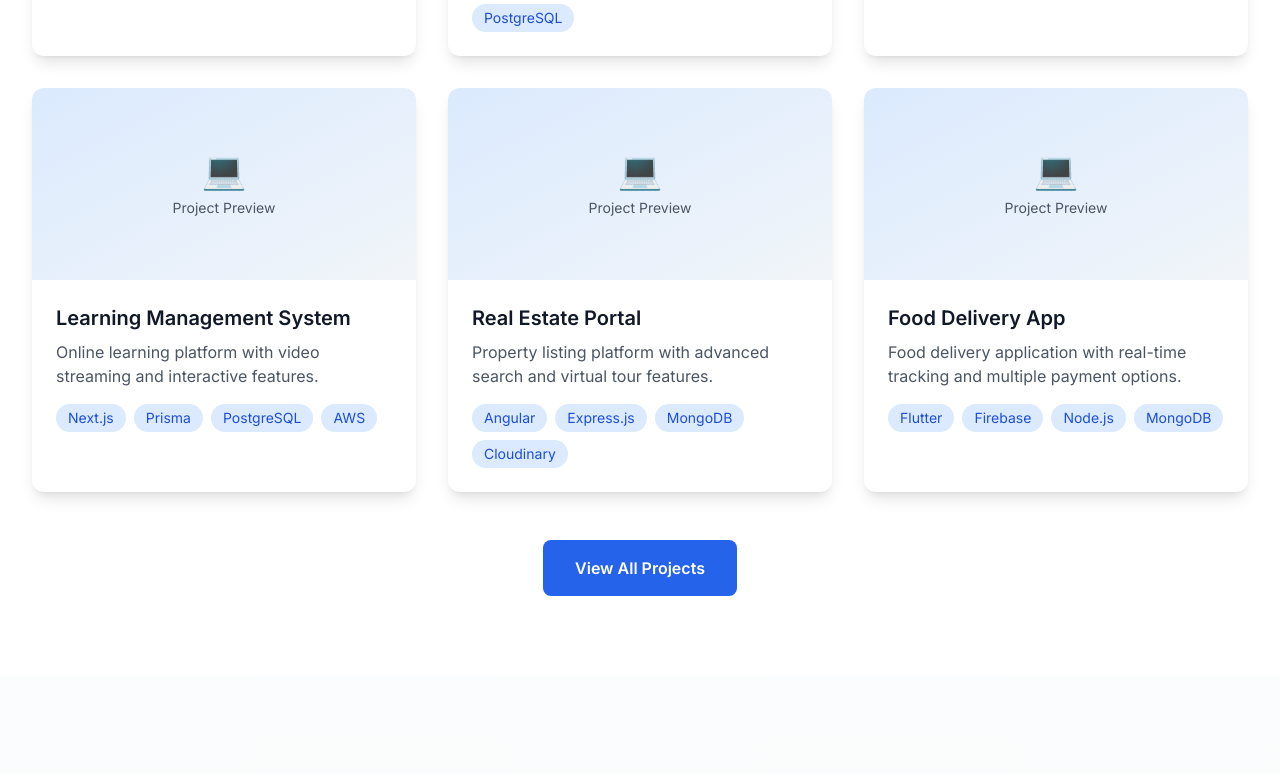
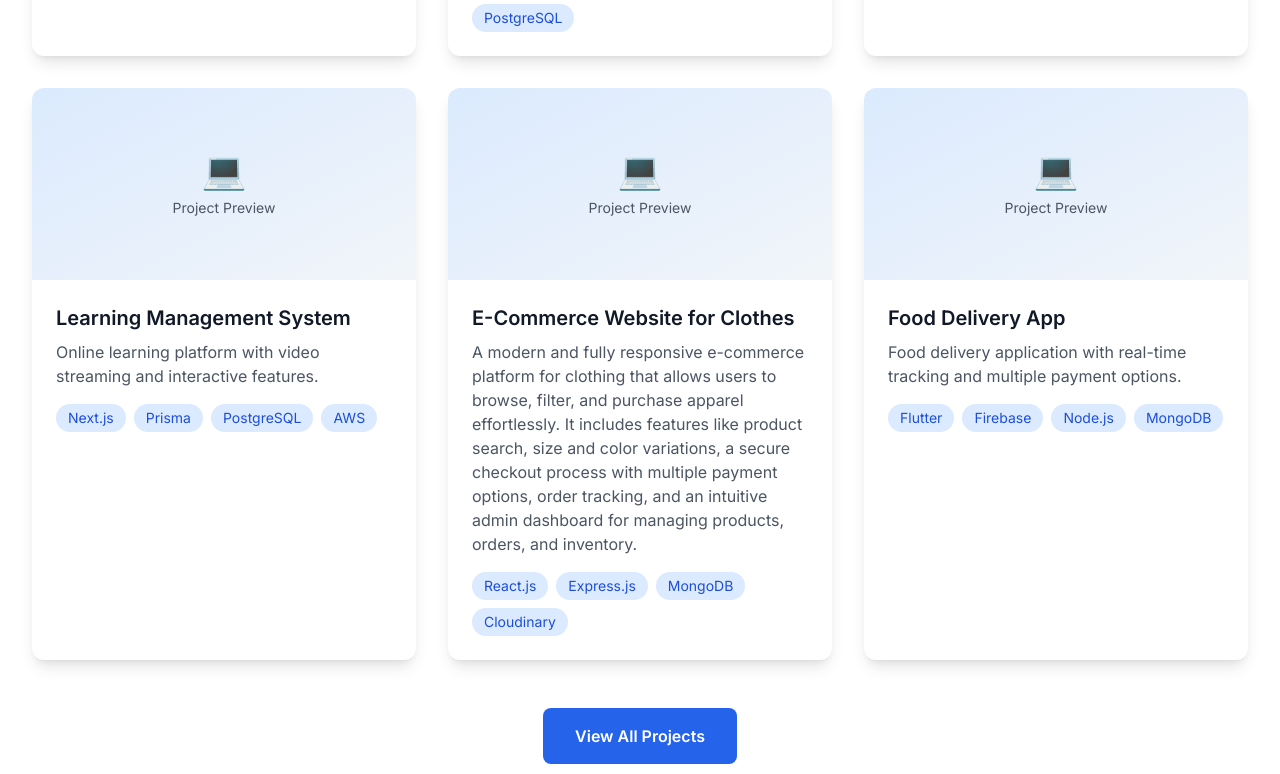
Before and after one commit to ratnesh1929/TaraInfotech, a Next.js app: page / in a window 1280 px wide. Shown: the part 3580-4354 px from the top of the page. Built offline with nearby package versions, Linux system fonts and the light colour scheme.

Commit message:
fix: hover change

```diff
--- a/components/sections/Portfolio.tsx
+++ b/components/sections/Portfolio.tsx
@@ -35,10 +35,10 @@ export function Portfolio() {
       githubUrl: '#'
     },
     {
-      title: 'Real Estate Portal',
-      description: 'Property listing platform with advanced search and virtual tour features.',
+      title: 'E-Commerce Website for Clothes',
+      description: 'A modern and fully responsive e-commerce platform for clothing that allows users to browse, filter, and purchase apparel effortlessly. It includes features like product search, size and color variations, a secure checkout process with multiple payment options, order tracking, and an intuitive admin dashboard for managing products, orders, and inventory.',
       image: '/api/placeholder/400/300',
-      technologies: ['Angular', 'Express.js', 'MongoDB', 'Cloudinary'],
+      technologies: ['React.js', 'Express.js', 'MongoDB', 'Cloudinary'],
       liveUrl: '#',
       githubUrl: '#'
     },
@@ -74,7 +74,7 @@ export function Portfolio() {
                     <p className="text-sm text-gray-600">Project Preview</p>
                   </div>
                 </div>
-                <div className="absolute inset-0 bg-black bg-opacity-0 group-hover:bg-opacity-50 transition-all duration-300 flex items-center justify-center">
+                {/* <div className="absolute inset-0 bg-black bg-opacity-0 group-hover:bg-opacity-50 transition-all duration-300 flex items-center justify-center">
                   <div className="opacity-0 group-hover:opacity-100 transition-opacity duration-300 flex space-x-4">
                     <a
                       href={project.liveUrl}
@@ -89,7 +89,7 @@ export function Portfolio() {
                       <Github size={20} />
                     </a>
                   </div>
-                </div>
+                </div> */}
               </div>
 
               <div className="p-6">
```
